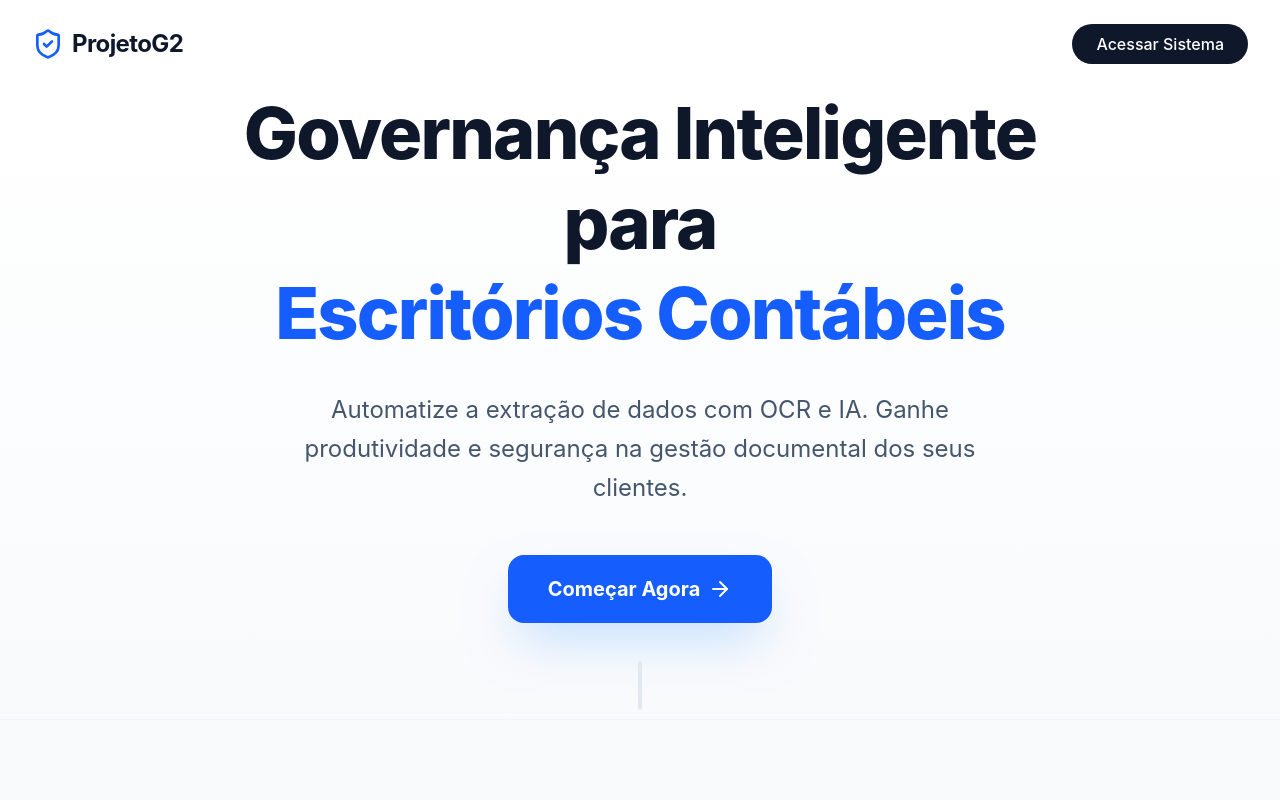
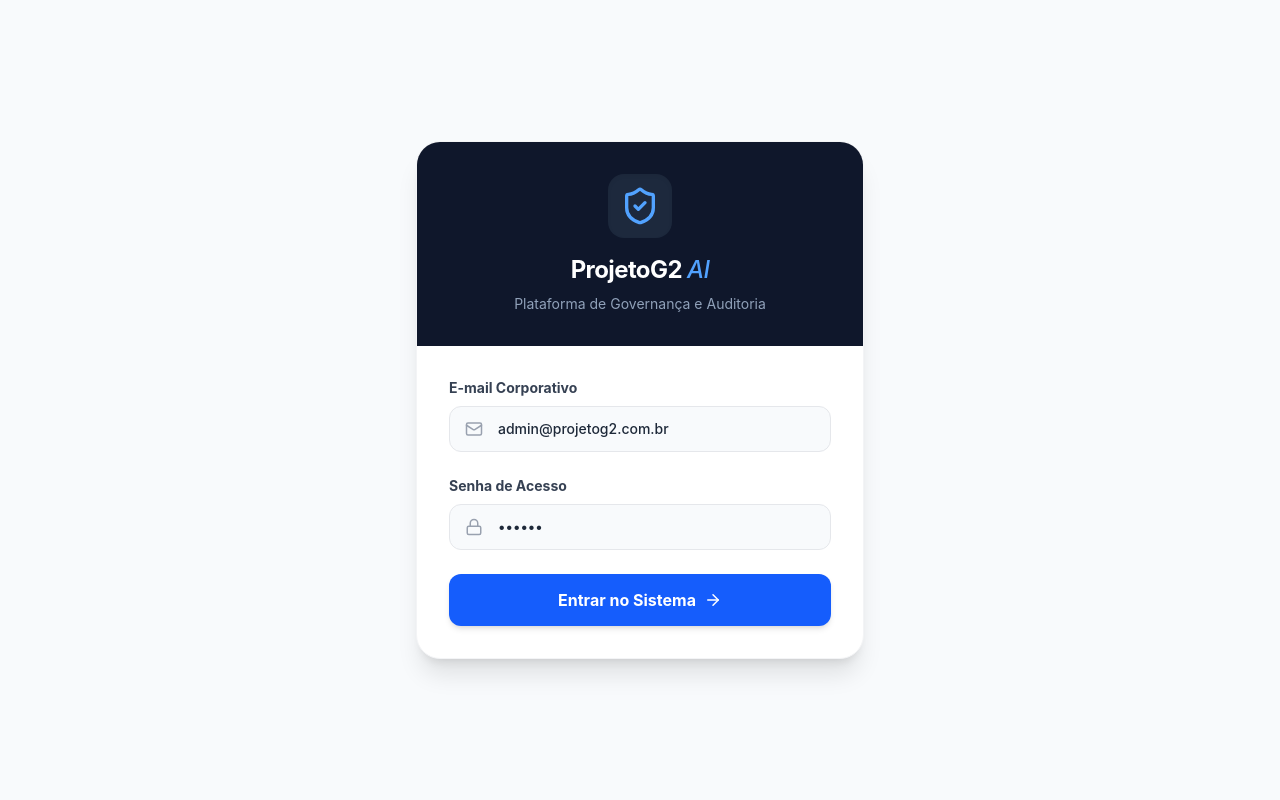
Before and after one commit to AlessandroBucker/projetog2analise, a React (Vite) app: page / in a window 1280 px wide. Shown: the top 800 px of the page. Built offline with nearby package versions, Linux system fonts and the light colour scheme.

Commit message:
puro front end

```diff
--- a/src/App.tsx
+++ b/src/App.tsx
@@ -1,37 +1,29 @@
-import { BrowserRouter, Routes, Route, Navigate } from 'react-router-dom';
-import Home from './components/Home';
+import { BrowserRouter as Router, Routes, Route } from 'react-router-dom';
+
 import Login from './components/Login';
-import Leads from './components/Leads';
+import Layout from './components/Layout';
 import VisaoGeral from './components/VisaoGeral';
-import Layout from './components/Layout';import Relatorios from './components/Relatorios';
+import Configuracoes from './components/Configuracoes';
+import Relatorios from './components/Relatorios';
+import Pendencias from './components/Pendencias';
 import NovaAnalise from './components/NovaAnalise';
-import Cadastros from './components/Cadastros';
-import Configuracoes from './components/Configuracoes';
-import Pendencias from './components/Pendencias';
 
 function App() {
   return (
-    <BrowserRouter>
+    <Router>
       <Routes>
-        {/* Rotas Públicas (Sem o menu lateral) */}
-        <Route path="/" element={<Home />} />
-        <Route path="/leads" element={<Leads />} />
-        <Route path="/login" element={<Login />} />
+        <Route path="/" element={<Login />} />
 
-        {/* Rotas Protegidas (Com o menu lateral) */}
+        {/* Todas essas rotas aqui DEVEM estar minúsculas */}
         <Route element={<Layout />}>
-          <Route path="/VisaoGeral" element={<VisaoGeral />} />
-          <Route path="/configuracoes" element={<Configuracoes />} />
-          <Route path="/cadastros" element={<Cadastros />} />
-          <Route path="/relatorios" element={<Relatorios />} />
+          <Route path="/visao-geral" element={<VisaoGeral />} />
           <Route path="/nova-analise" element={<NovaAnalise />} />
           <Route path="/pendencias" element={<Pendencias />} />
+          <Route path="/relatorios" element={<Relatorios />} />
+          <Route path="/configuracoes" element={<Configuracoes />} />
         </Route>
-
-
-        <Route path="*" element={<Navigate to="/" />} />
       </Routes>
-    </BrowserRouter>
+    </Router>
   );
 }
 
--- a/src/components/Login.tsx
+++ b/src/components/Login.tsx
@@ -1,104 +1,68 @@
-import React, { useState } from "react";
-import { Lock, User, ArrowLeft } from "lucide-react";
-import axios from "axios";
-import { useNavigate } from 'react-router-dom';
+import { useNavigate } from "react-router-dom";
+import { ShieldCheck, Mail, Lock, ArrowRight } from "lucide-react";
 
 const Login = () => {
-  const [email, setEmail] = useState("");
-  const [password, setPassword] = useState("");
-  const [error, setError] = useState("");
-  const [isLoading, setIsLoading] = useState(false);
-
   const navigate = useNavigate();
 
-  const handleLogin = async (e: React.FormEvent) => {
-    e.preventDefault();
-    setError("");
-    setIsLoading(true);
-
-    try {
-      const response = await axios.post("http://127.0.0.1:8000/api/login/", {
-        email,
-        password,
-      });
-      console.log("Resposta do servidor:", response.data);
-      navigate('/VisaoGeral');
-    } catch (err) {
-      console.error("Erro ao fazer login:", err);
-      setError("Não foi possível conectar ou credenciais inválidas.");
-    } finally {
-      setIsLoading(false);
-    }
+  // Função simplificada e direta para o frontend
+  const handleEntrar = (e: React.FormEvent) => {
+    e.preventDefault(); // Impede a página de recarregar
+    navigate('/visao-geral'); // Vai direto para o painel, sem esperar
   };
 
   return (
-    <div className="flex min-h-screen items-center justify-center bg-gray-100 p-4">
-      <div className="w-full max-w-md">
-        {/* Botão para voltar à Home antes do card de login */}
-        <form
-          onSubmit={handleLogin}
-          className="bg-white p-8 rounded-2xl shadow-xl border border-gray-100"
-        >
-          <h2 className="text-3xl font-bold text-center text-gray-800 mb-2">
-            Bem-vindo
-          </h2>
-          <p className="text-center text-gray-500 mb-8">Introduza os seus dados para acessar</p>
+    <div className="min-h-screen bg-slate-50 flex flex-col justify-center items-center p-4 font-sans">
+      <div className="max-w-md w-full bg-white rounded-3xl shadow-xl border border-gray-100 overflow-hidden">
 
-          {error && (
-            <div className="mb-6 p-4 bg-red-50 text-red-700 rounded-xl text-sm border border-red-100">
-              {error}
+        <div className="bg-slate-900 p-8 text-center">
+          <div className="inline-flex items-center justify-center p-3 bg-slate-800 rounded-2xl mb-4 shadow-inner">
+            <ShieldCheck size={40} className="text-blue-400" />
           </div>
-          )}
+          <h1 className="text-2xl font-bold text-white tracking-tight">ProjetoG2 <span className="text-blue-400 italic font-medium">AI</span></h1>
+          <p className="text-slate-400 text-sm mt-2">Plataforma de Governança e Auditoria</p>
+        </div>
 
-          <div className="mb-5">
-            <label className="block text-gray-700 text-sm font-semibold mb-2">E-mail</label>
+        <div className="p-8">
+          <form onSubmit={handleEntrar} className="space-y-6">
+
+            <div>
+              <label className="block text-sm font-bold text-gray-700 mb-2">E-mail Corporativo</label>
               <div className="relative">
-              <User className="absolute left-3 top-3 text-gray-400" size={18} />
+                <Mail className="absolute left-4 top-3.5 text-gray-400" size={18} />
                 <input
-                type="email"
-                className="w-full pl-10 pr-4 py-3 border border-gray-200 rounded-xl focus:ring-2 focus:ring-blue-500/20 focus:border-blue-500 outline-none transition-all"
-                value={email}
-                onChange={(e) => setEmail(e.target.value)}
-                required
+                  type="text"
+                  defaultValue="admin@projetog2.com.br"
+                  className="w-full pl-12 pr-4 py-3 bg-slate-50 border border-gray-200 rounded-xl text-sm outline-none focus:ring-2 focus:ring-blue-500/20 text-gray-800 font-medium"
                 />
               </div>
             </div>
 
-          <div className="mb-8">
-            <label className="block text-gray-700 text-sm font-semibold mb-2">Senha</label>
+            <div>
+              <div className="flex justify-between items-center mb-2">
+                <label className="block text-sm font-bold text-gray-700">Senha de Acesso</label>
+              </div>
               <div className="relative">
-              <Lock className="absolute left-3 top-3 text-gray-400" size={18} />
+                <Lock className="absolute left-4 top-3.5 text-gray-400" size={18} />
                 <input
                   type="password"
-                className="w-full pl-10 pr-4 py-3 border border-gray-200 rounded-xl focus:ring-2 focus:ring-blue-500/20 focus:border-blue-500 outline-none transition-all"
-                value={password}
-                onChange={(e) => setPassword(e.target.value)}
-                required
+                  defaultValue="123456"
+                  className="w-full pl-12 pr-4 py-3 bg-slate-50 border border-gray-200 rounded-xl text-sm outline-none focus:ring-2 focus:ring-blue-500/20 text-gray-800 font-medium"
                 />
               </div>
             </div>
 
             <button
               type="submit"
-            disabled={isLoading}
-            className={`w-full text-white font-bold py-3 rounded-xl transition-all shadow-lg ${
-              isLoading ? "bg-blue-400 cursor-not-allowed" : "bg-blue-600 hover:bg-blue-700 shadow-blue-200"
-            }`}
+              className="w-full flex items-center justify-center space-x-2 bg-blue-600 text-white py-3.5 rounded-xl font-bold hover:bg-blue-700 transition-all active:scale-95 shadow-md"
             >
-            {isLoading ? "A carregar..." : "Entrar no Sistema"}
+              <span>Entrar no Sistema</span>
+              <ArrowRight size={18} />
             </button>
+
           </form>
-        <button
-          onClick={() => navigate("/")}
-          className="flex items-center text-gray-600 hover:text-blue-600 mb-6 transition-colors group"
-          style={{ padding: "10px", marginTop: "20px" }}
-        >
-          <ArrowLeft size={20} className="mr-2 group-hover:-translate-x-1 transition-transform" />
-          Voltar
-        </button>
         </div>
       </div>
-
+    </div>
   );
 };
 
```
Also changed, not shown: vercel.json, 1 other file (tests, documents, lock files or other folders). Lines whose indentation alone changed are shown as unchanged.
